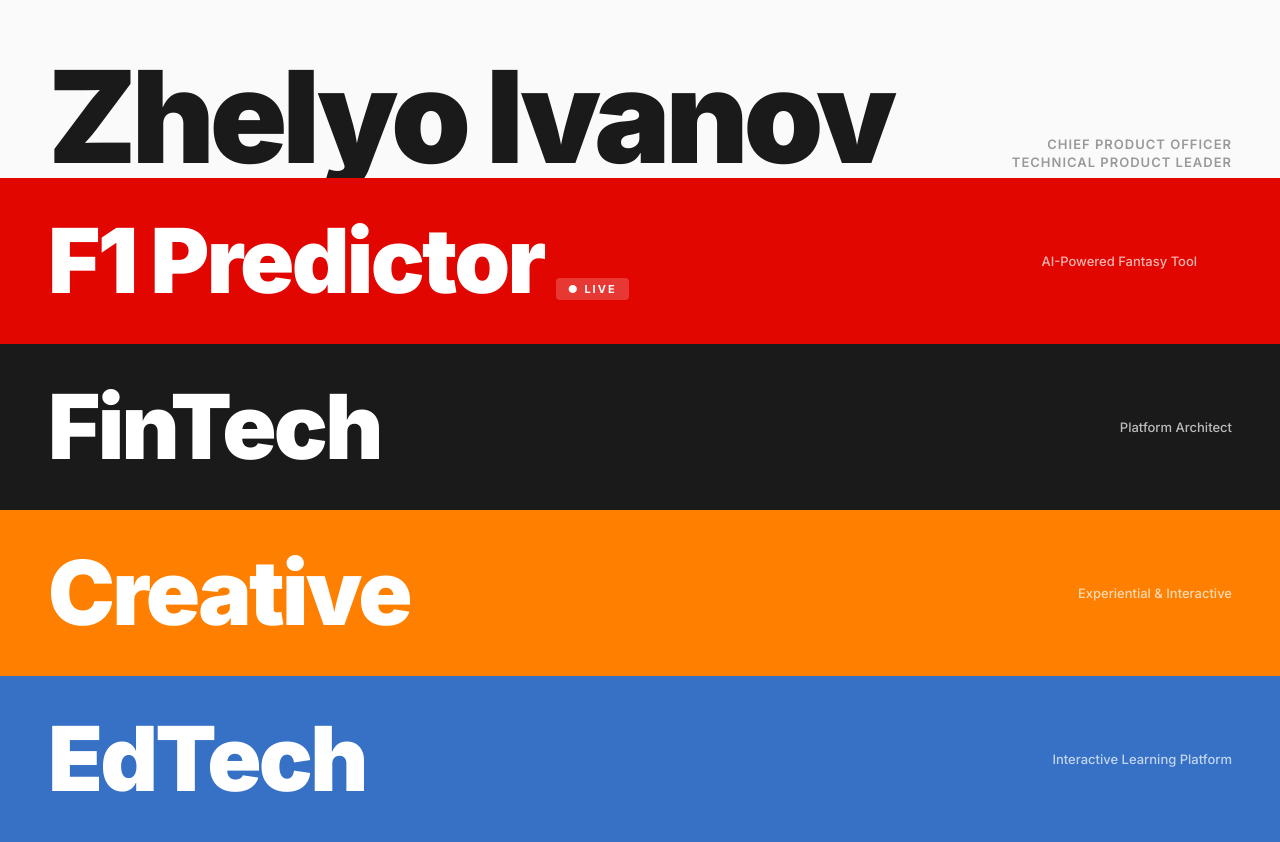
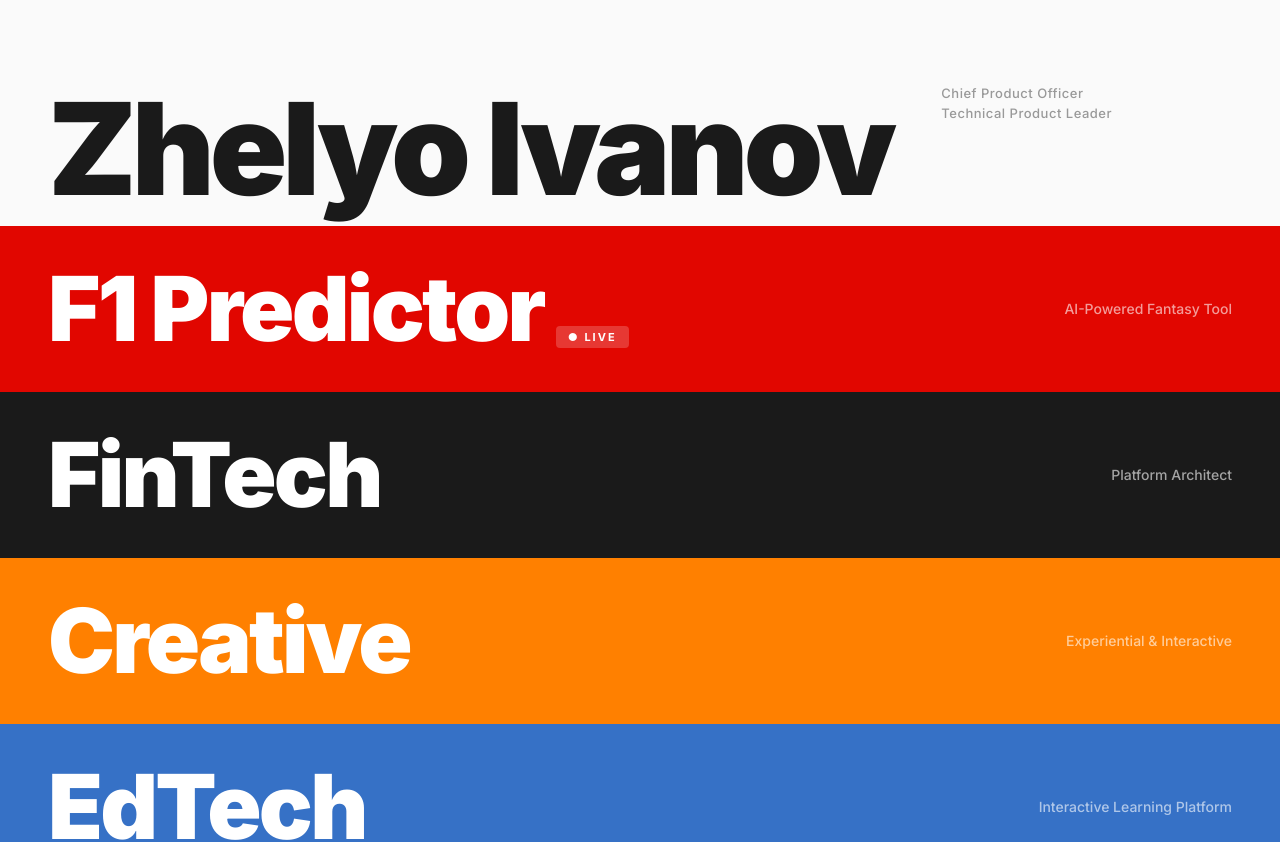
Before and after one commit to kiweeone/f1-fantasy-predictor, a React (Vite) app: page / in a window 1280 px wide. Shown: the top 842 px of the page. Built offline with nearby package versions, Linux system fonts and the light colour scheme.

Commit message:
Update Landing.jsx

```diff
--- a/src/Landing.jsx
+++ b/src/Landing.jsx
@@ -30,10 +30,11 @@ export default function Landing() {
         .fu{animation:fadeUp .6s ease-out both}
 
         /* ─── RESPONSIVE VARS ─── */
-        :root { --pad: 48px; --band-dir: row; --hero-dir: row; --hero-align: flex-end; --role-mt: 0; --role-align: right; --title-size: clamp(64px, 10vw, 130px); --band-size: clamp(48px, 7vw, 100px); }
+        :root { --pad: 48px; --title-size: clamp(64px, 10vw, 130px); --band-size: clamp(48px, 7vw, 100px); }
 
         @media (max-width: 768px) {
-          :root { --pad: 32px; --band-dir: column; --hero-dir: column; --hero-align: flex-start; --role-mt: 12px; --role-align: left; --title-size: clamp(48px, 14vw, 80px); --band-size: clamp(36px, 10vw, 64px); }
+          :root { --pad: 32px; --title-size: clamp(48px, 14vw, 80px); --band-size: clamp(36px, 10vw, 64px); }
+          .hero-title { position: static !important; right: auto !important; top: auto !important; margin-top: 12px; }
         }
 
         .band{transition:all .35s cubic-bezier(.16,1,.3,1);display:flex;justify-content:space-between;align-items:center}
@@ -43,26 +44,25 @@ export default function Landing() {
         @media (min-width: 769px) {
           .band:hover{padding-top:56px;padding-bottom:56px}
         }
-        .band-arrow{transition:transform .3s ease,opacity .3s ease;opacity:0;transform:translateX(-10px)}
-        .band:hover .band-arrow{opacity:1;transform:translateX(0)}
       `}</style>
 
       {/* ─── HERO ─── */}
-      <section className="fu" style={{ padding: "var(--pad)", paddingTop: "calc(var(--pad) + 8px)", paddingBottom: 0 }}>
-        <div style={{ display: "flex", flexDirection: "var(--hero-dir)", justifyContent: "space-between", alignItems: "var(--hero-align)", gap: 8 }}>
+      <section className="fu" style={{ padding: "var(--pad)", paddingTop: "calc(var(--pad) + 40px)", paddingBottom: 16 }}>
+        <div style={{ position: "relative", display: "inline-block" }}>
           <h1 style={{
             fontSize: "var(--title-size)", fontWeight: 900, letterSpacing: "-0.04em",
             lineHeight: 0.95, color: "#1a1a1a",
           }}>
             Zhelyo Ivanov
           </h1>
-          <div style={{ textAlign: "var(--role-align)", paddingBottom: 8, marginTop: "var(--role-mt)" }}>
-            <div style={{ fontSize: 13, fontWeight: 600, color: "#999", letterSpacing: 1, textTransform: "uppercase" }}>
-              Chief Product Officer
-            </div>
-            <div style={{ fontSize: 13, fontWeight: 600, color: "#999", letterSpacing: 1, textTransform: "uppercase", marginTop: 2 }}>
-              Technical Product Leader
-            </div>
+          {/* Title sits top-right of the name, superscript-style like actualidea.com */}
+          <div className="hero-title" style={{
+            position: "absolute", top: "-4px", right: "-220px",
+            fontSize: 13, fontWeight: 500, color: "#999", letterSpacing: 0.5,
+            lineHeight: 1.5, textAlign: "left",
+          }}>
+            <div>Chief Product Officer</div>
+            <div>Technical Product Leader</div>
           </div>
         </div>
       </section>
@@ -102,10 +102,8 @@ export default function Landing() {
                   </span>
                 )}
               </div>
-              <div style={{ display: "flex", alignItems: "center", gap: 12, flexShrink: 0 }}>
-                <span style={{ fontSize: 13, fontWeight: 500, opacity: 0.7 }}>{p.role}</span>
-                {isLink && <span className="band-arrow" style={{ fontSize: 24, fontWeight: 300 }}>→</span>}
-              </div>
+              {/* Role text — right-aligned, vertically centered, no arrow */}
+              <span style={{ fontSize: 14, fontWeight: 500, opacity: 0.6 }}>{p.role}</span>
             </Wrapper>
           );
         })}
```
